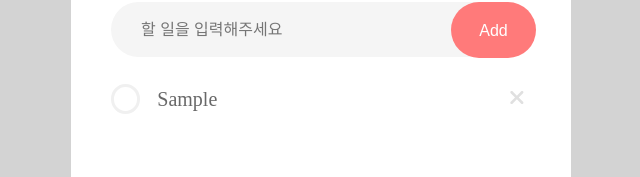
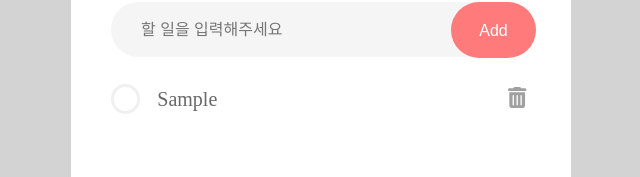
Before and after one commit to ss133600/Todo_List, a React (Create React App) app: page / in a window 1280 px wide. Both pictures are taken after typing "Sample" into the empty fields and a click on the button "Add". Shown: the part 265-442 px from the top of the page, without its empty margins (319-959 px from the left). Built offline with nearby package versions, Linux system fonts and the light colour scheme.

Commit message:
date작업중

```diff
--- /dev/null
+++ b/src/components/Clock.js
@@ -0,0 +1,5 @@
+// export const Clock = () => {
+//   const date = new Date();
+//   console.log(date);
+//   return <div>{date}</div>;
+// };
--- a/src/components/TodoCreate.js
+++ b/src/components/TodoCreate.js
@@ -24,8 +24,6 @@ const TextInput = styled.input`
   background-color: whitesmoke;
   outline: none;
   padding-left: 30px;
-
-  }
 `;
 const InputBtn = styled.button`
   width: 85px;
--- a/src/components/TodoItem.js
+++ b/src/components/TodoItem.js
@@ -1,5 +1,9 @@
-import { faCircleCheck } from "@fortawesome/free-solid-svg-icons";
-import { faXmark } from "@fortawesome/free-solid-svg-icons";
+import {
+  faCircleCheck,
+  faPencil,
+  faTrashCan,
+} from "@fortawesome/free-solid-svg-icons";
+// import { faXmark } from "@fortawesome/free-solid-svg-icons";
 import { FontAwesomeIcon } from "@fortawesome/react-fontawesome";
 import styled from "styled-components";
 
@@ -60,7 +64,20 @@ const DeleteBox = styled.div`
   /* width: 20px;
   height: 20px; */
   font-size: 21px;
-  color: #e0e0e0;
+  color: #a0a0a0;
+`;
+const UpdateBtn = styled.div`
+  display: flex;
+  justify-content: center;
+  align-items: center;
+  width: 30px;
+  height: 30px;
+  cursor: pointer;
+`;
+const UpdateBox = styled.div`
+  margin-right: 30px;
+  font-size: 21px;
+  color: #a0a0a0;
 `;
 export const TodoItem = ({ todo, onRemove, onToggle }) => {
   const { id, text, checked } = todo;
@@ -84,9 +101,15 @@ export const TodoItem = ({ todo, onRemove, onToggle }) => {
         >
           {text}
         </Work>
+        {/* <UpdateBtn onClick={() => onUpdate(id)}>
+          <UpdateBox>
+            <FontAwesomeIcon icon={faPencil} />
+          </UpdateBox>
+        </UpdateBtn> */}
         <DeleteBtn onClick={() => onRemove(id)}>
           <DeleteBox>
-            <FontAwesomeIcon icon={faXmark} />
+            {/* <FontAwesomeIcon icon={faXmark} /> */}
+            <FontAwesomeIcon icon={faTrashCan} />
           </DeleteBox>
         </DeleteBtn>
       </TodoItemBox>
--- a/src/components/TodoTemplate.js
+++ b/src/components/TodoTemplate.js
@@ -38,6 +38,10 @@ export const TodoTemplate = () => {
     setThings(things.filter((todo) => todo.id !== id));
   };
 
+  // const onUpdate = (id) => {
+  //   setThings(things.((todo)))
+  // }
+
   const onToggle = (id) => {
     setThings(
       things.map((todo) => {
```
Also changed, not shown: 1 other file (tests, documents, lock files or other folders).
